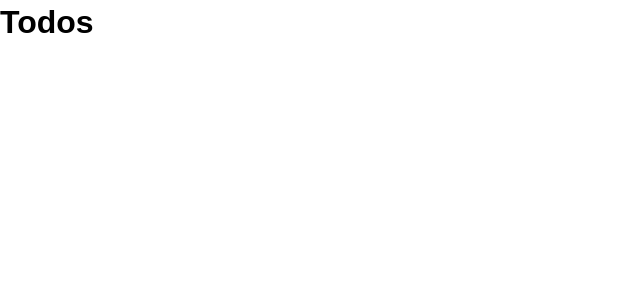
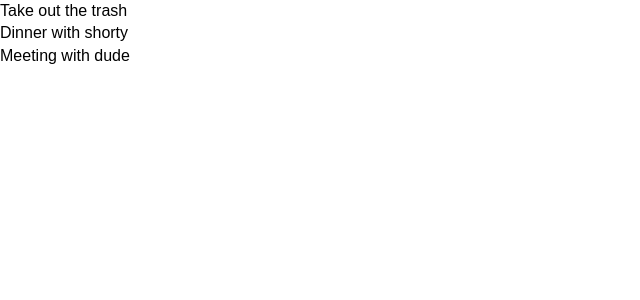
Before and after one commit to Philippe-F/Practice-React, a React (Create React App) app: page / in a window 1280 px wide. Shown: the top 300 px of the page, without its empty margins (0-640 px from the left). Built offline with nearby package versions, Linux system fonts and the light colour scheme.

Commit message:
Create TodoItem Component

```diff
--- /dev/null
+++ b/src/components/TodoItem.js
@@ -0,0 +1,13 @@
+import React from "react";
+
+export class TodoItem extends React.Component {
+  render() {
+    return (
+      <div>
+        <p>{ this.props.todo.title }</p>
+      </div>
+    )
+  }
+}
+
+export default TodoItem
--- a/src/components/Todos.js
+++ b/src/components/Todos.js
@@ -2,13 +2,24 @@
 // about each piece in isolation.
 
 import React from "react"; // importing the react library
+import TodoItem from "./TodoItem";
+
+// Since we have an array of todos we need to loop through them, then output something.
+// In React we use the map method which is a high order array method that can take in an
+// array and return a modified copy of the same array. We are going to use it to loop
+// through the todos array and output JSX.
+
+// When you map through something it creates a "List" and every item in a list
+// should have a unique key, which is why we pass a key prop down to "TodoItem".
 
 class Todos extends React.Component {
   render() {
     return (
-      <div>
-        <h1>Todos</h1>
-      </div>
+      this.props.todos.map(todo => (
+        <TodoItem key={todo.id} todo={todo} />
+        // passing the todo object into TodoItem as a prop, so now TodoItem
+        // has access to the todo
+      ))
     )
   }
 }
```
